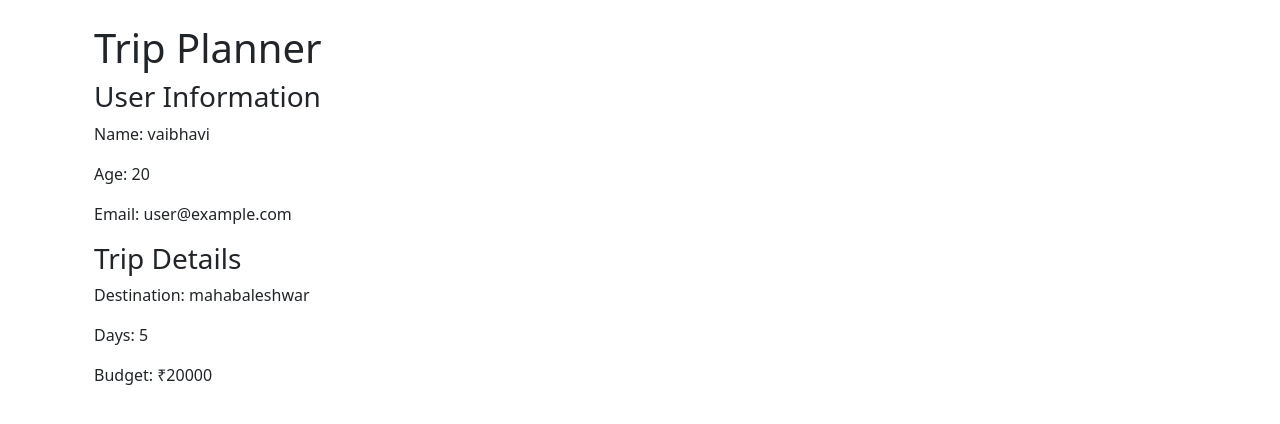
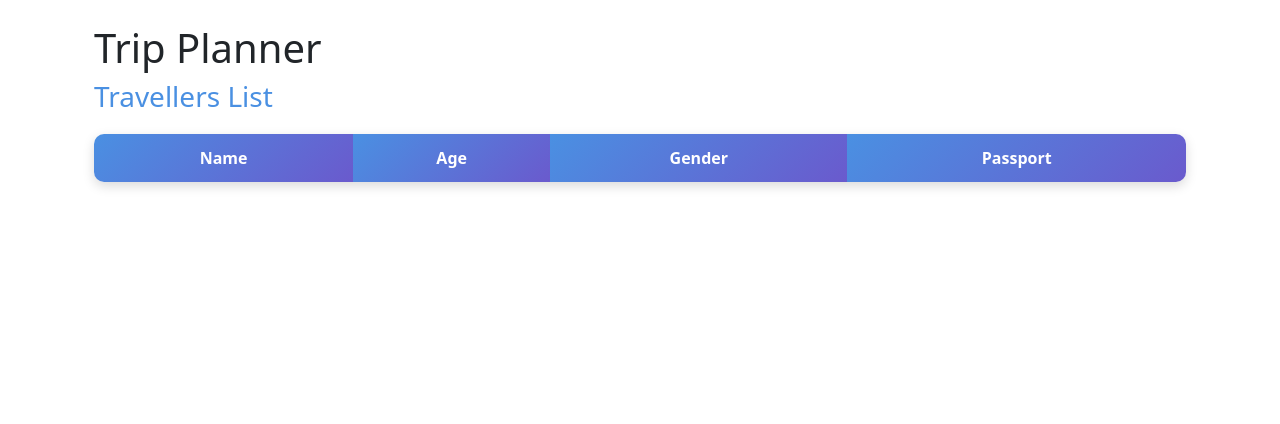
Before and after one commit to dnyanu-123/python-traning, a Flask app: page /planner in a window 1280 px wide. Shown: the part 56-480 px from the top of the page. Run offline with Flask 3, Linux system fonts and the light colour scheme; lists and menus that the app fills with data are empty.

Commit message:
day 7: program

```diff
--- a/ai_trip_planner/app.py
+++ b/ai_trip_planner/app.py
@@ -1,31 +1,19 @@
-from flask import Flask, render_template
-
+from flask import Flask, render_template, request
 app = Flask(__name__)
-
+travellers = []
 #project data dictonary
-
-# 1. User Information
-# 1. User Information
-user_info = {
-    "name": "vaibhavi",
-    "age": 20,
-    "email": "user@example.com"
-}
-
 # 2. Trip Details
 trip_details = {
     "destination": "mahabaleshwar",
     "days": 5,
     "budget": 20000
 }
-
 # 3. Hotel Information
 hotel_info = {
     "hotel_name": "shiv View Resort",
     "rating": 4.5,
     "price_per_night": 3000
 }
-
 # 4. Transport Information
 transport_info = {
     "mode": "Train",
@@ -33,33 +21,45 @@ transport_info = {
     "to": "mahabaleshwar",
     "fare": 1200
 }
-
 # 5. Places to Visit
 places_info = {
     "place1": "venna lake",
     "place2": "Lingmala Waterfall",
     "place3": "Elphinstone Point"
 }
-
 @app.route("/")
 def home():
     return render_template('home.html')
-
-
 @app.route("/about")
 def about():
     return render_template("about.html")
+@app.route('/add_traveller', methods=['GET', 'POST'])
+def add_traveller():
 
+    if request.method == 'POST':
+
+        traveller = {
+            "name": request.form["name"],
+            "age": request.form["age"],
+            "gender": request.form["gender"],
+            "passport": request.form["passport"]
+        }
+
+        travellers.append(traveller)
+
+        return render_template(
+            "planner.html",
+            travellers=travellers,
+            trip_details=trip_details
+        )
+
+    return render_template("add_traveller.html")
 @app.route("/planner")
 def planner():
-    return render_template("planner.html",user_info=user_info, trip_details=trip_details)
-
+    return render_template("planner.html",travellers=travellers,trip_details=trip_details)
 
 @app.route("/contact")
 def contact():
     return render_template("contact.html")
-
-
-
 if __name__ == "__main__":
     app.run(debug=True)
--- a/ai_trip_planner/templates/home.html
+++ b/ai_trip_planner/templates/home.html
@@ -11,6 +11,9 @@
     <a href="{{ url_for('planner') }}" class="btn btn-primary">
         Start Planning
     </a>
+    <a href="{{ url_for('add_traveller') }}" class="btn btn-primary">
+    Add Traveller
+</a>
 </div>
 
 {% endblock %}
--- a/ai_trip_planner/templates/planner.html
+++ b/ai_trip_planner/templates/planner.html
@@ -4,18 +4,76 @@
 
 {% block content %}
 
+<style>
+.table-container{
+    margin-top:20px;
+}
+
+.custom-table{
+    width:100%;
+    border-collapse:collapse;
+    background:white;
+    border-radius:10px;
+    overflow:hidden;
+    box-shadow:0 4px 12px rgba(0,0,0,0.15);
+}
+
+.custom-table th{
+    background:linear-gradient(135deg,#4a90e2,#6a5acd);
+    color:white;
+    padding:12px;
+    text-align:center;
+}
+
+.custom-table td{
+    padding:12px;
+    text-align:center;
+    border-bottom:1px solid #ddd;
+}
+
+.custom-table tr:nth-child(even){
+    background:#f4f7fc;
+}
+
+.custom-table tr:hover{
+    background:#e8f0ff;
+    transition:0.3s;
+}
+
+h3{
+    color:#4a90e2;
+    margin-bottom:15px;
+}
+</style>
 <div class="container mt-4">
     <h1>Trip Planner</h1>
+    <h3>Travellers List</h3>
 
-    <h3>User Information</h3>
-    <p>Name: {{ user_info.name }}</p>
-    <p>Age: {{ user_info.age }}</p>
-    <p>Email: {{ user_info.email }}</p>
+<div class="table-container">
+    <table class="custom-table">
+        <thead>
+            <tr>
+                <th>Name</th>
+                <th>Age</th>
+                <th>Gender</th>
+                <th>Passport</th>
+            </tr>
+        </thead>
 
-    <h3>Trip Details</h3>
-    <p>Destination: {{ trip_details.destination }}</p>
-    <p>Days: {{ trip_details.days }}</p>
-    <p>Budget: ₹{{ trip_details.budget }}</p>
+        <tbody>
+            {% for traveller in travellers %}
+            <tr>
+                <td>{{ traveller.name }}</td>
+                <td>{{ traveller.age }}</td>
+                <td>{{ traveller.gender }}</td>
+                <td>{{ traveller.passport }}</td>
+            </tr>
+            {% endfor %}
+        </tbody>
+    </table>
+</div>
+
+
 </div>
 
 {% endblock %}
```
Also changed, not shown: ai_trip_planner/templates/about.html (+4 -4 lines), ai_trip_planner/templates/add_traveller.html (added, +86 -0 lines).
